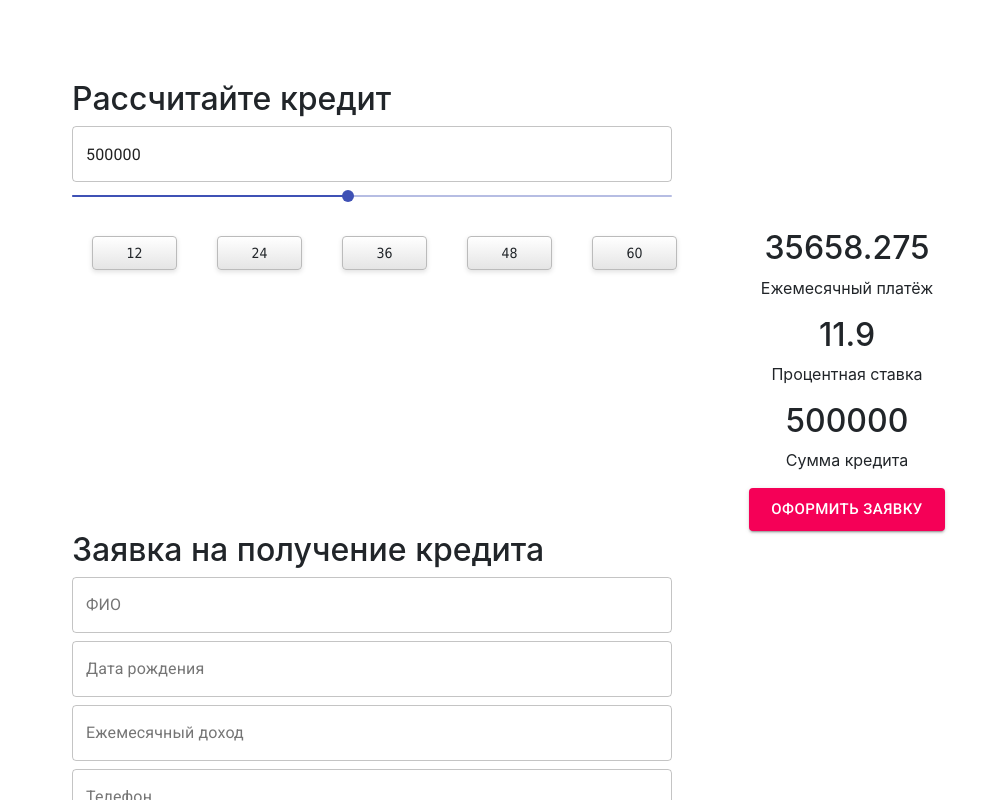
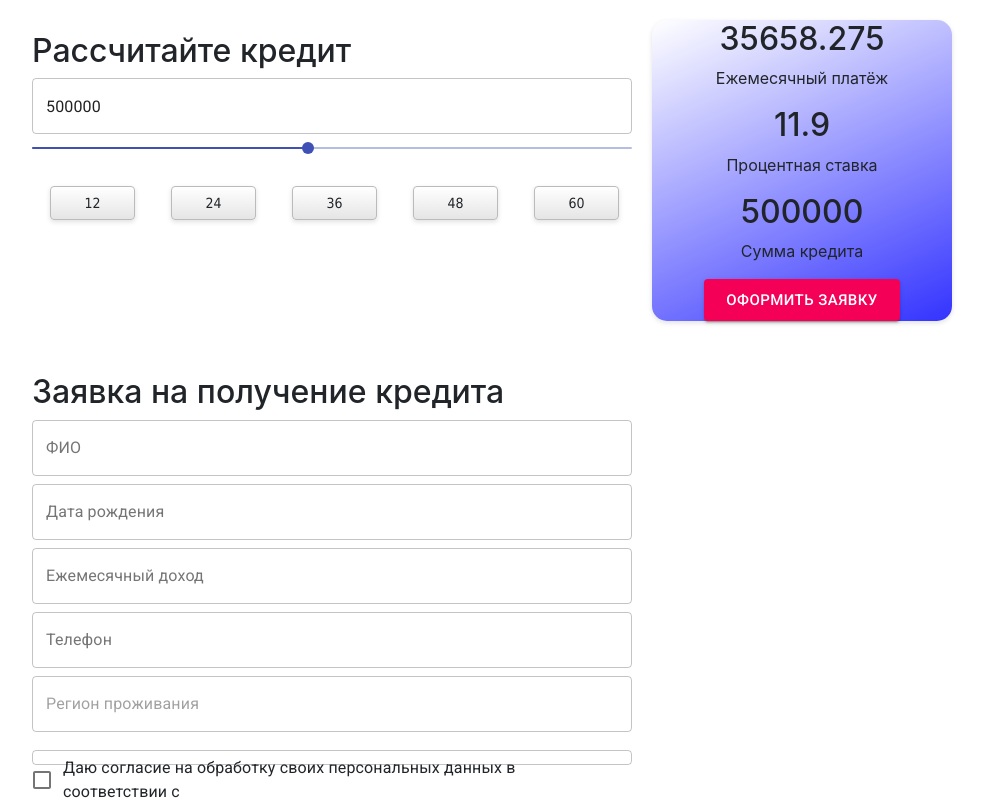
Before and after one commit to Alex-Ustinov/React, a React (Create React App) app in the folder my-app/: page / in a window 1280 px wide. Shown: the top 800 px of the page, without its empty margins (268-1252 px from the left). Built offline with nearby package versions, Linux system fonts and the light colour scheme.

Commit message:
Update Credit.css

```diff
--- a/my-app/src/Credit.css
+++ b/my-app/src/Credit.css
@@ -36,7 +36,7 @@
     overflow: auto;
 }
 .radio_buttons {
-    margin: 20px;
+    margin: 18px;
     font: 14px Tahoma;
     border: 1px solid #BBBBBB;
     padding: 8px 10px;
@@ -53,7 +53,7 @@
 }
 
 .radio_buttons_push {
-    margin: 20px;
+    margin: 18px;
     font: 14px Tahoma;
     border: 1px solid #BBBBBB;
     padding: 8px 10px;
@@ -82,14 +82,25 @@
     position: absolute;
     left: -9999px;
 }
+
+.main_bloc {
+    padding-top: 20px;
+    margin: 0 auto;
+}
+
 .div_information {
     float: left;
     clear: none;
     text-align: center;
     width: 300px;
     hight: 400px;
-    padding-top: 1%;
-    margin: 0 auto;
+    margin: 20px;
+    border-top-left-radius: 15px;
+    border-top-right-radius: 15px;
+    border-bottom-left-radius: 15px;
+    border-bottom-right-radius: 15px;
+    background: linear-gradient(336deg, rgba(0,0,255,.8), rgba(0,0,255,0) 100%);
+    box-shadow: 0 2px 5px rgba(0, 0, 0, .12);
 }
 .radio_buttons__label {
     display: block;
@@ -114,7 +125,9 @@
     border-bottom-right-radius: 4px;
 }
 .wrapper {
-    padding-top: 5rem;
+    padding-top: 2rem;
     margin: 0 auto;
-    width: 600px;
+    width: 900px;
+    float: left;
+    padding-left: 300px;
 }
```
